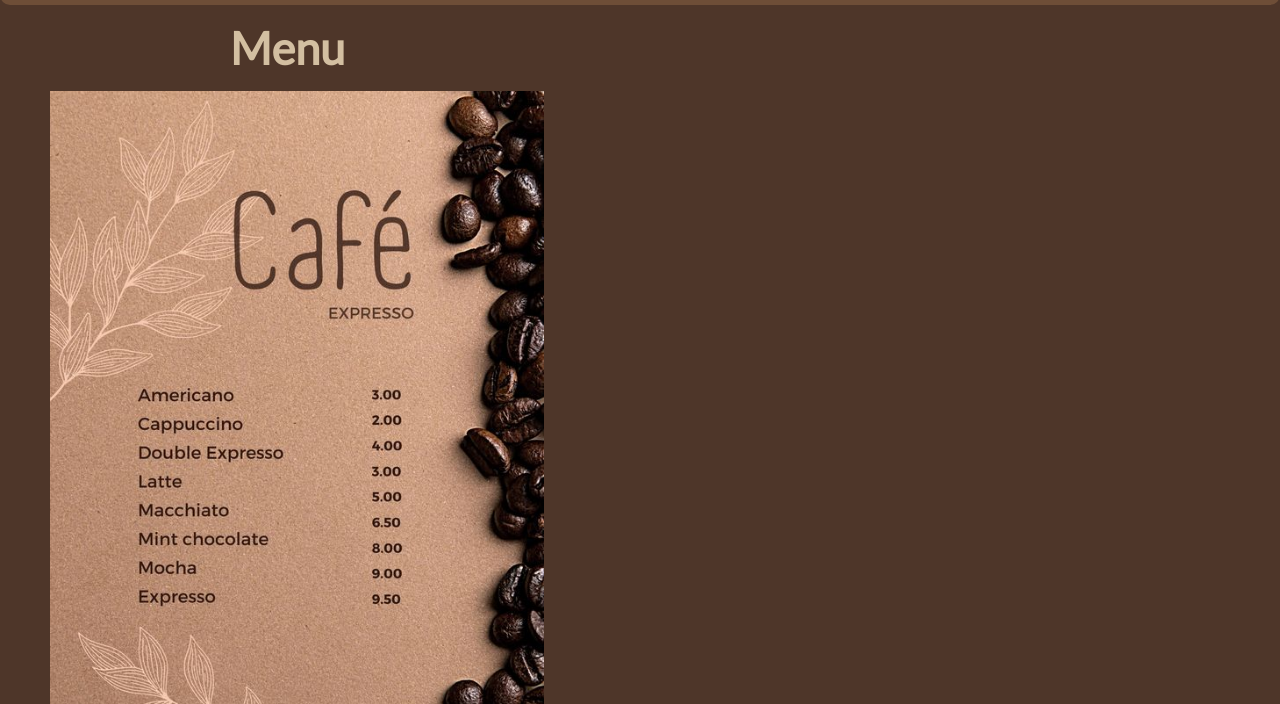
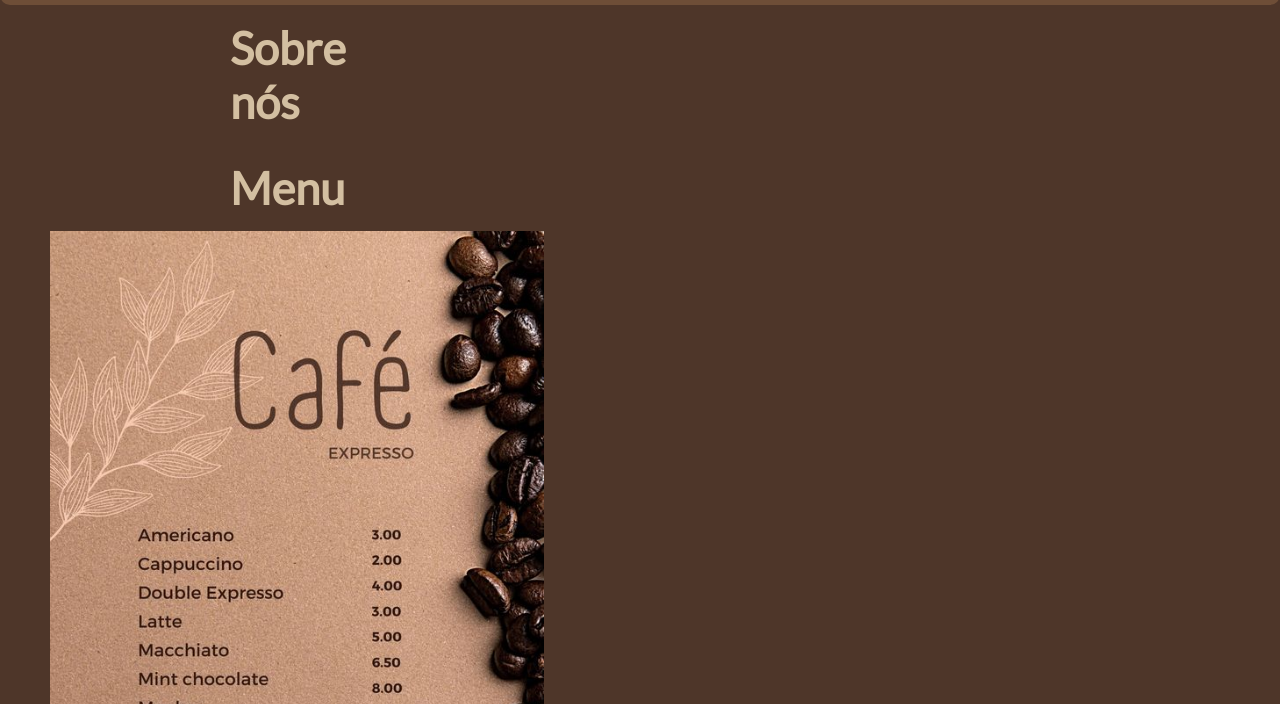
Before and after one commit to Marcelosoaresdev/coffee-website, a plain HTML site: page index.html in a window 1280 px wide. Shown: the part 96-800 px from the top of the page. Drawn offline with nearby package versions, Linux system fonts and the light colour scheme; a web font is replaced by a local one.

Commit message:
Update index.html

```diff
--- a/index.html
+++ b/index.html
@@ -33,12 +33,19 @@
                         <a href="#">Contato</a>
                     </li>
                     <li>
-                        <a href="#">Sobre nós</a>
+                        <a href="#about">Sobre nós</a>
                     </li>
                 </ul>
             </nav>
         </div>
     </header>
+    <section id="about">
+        <div class="container">
+            <div>
+                <h2>Sobre nós</h2>
+            </div>
+        </div>
+    </section>
     <section id="menu">
         <div class="container">
                 <h2>Menu</h2>
```
